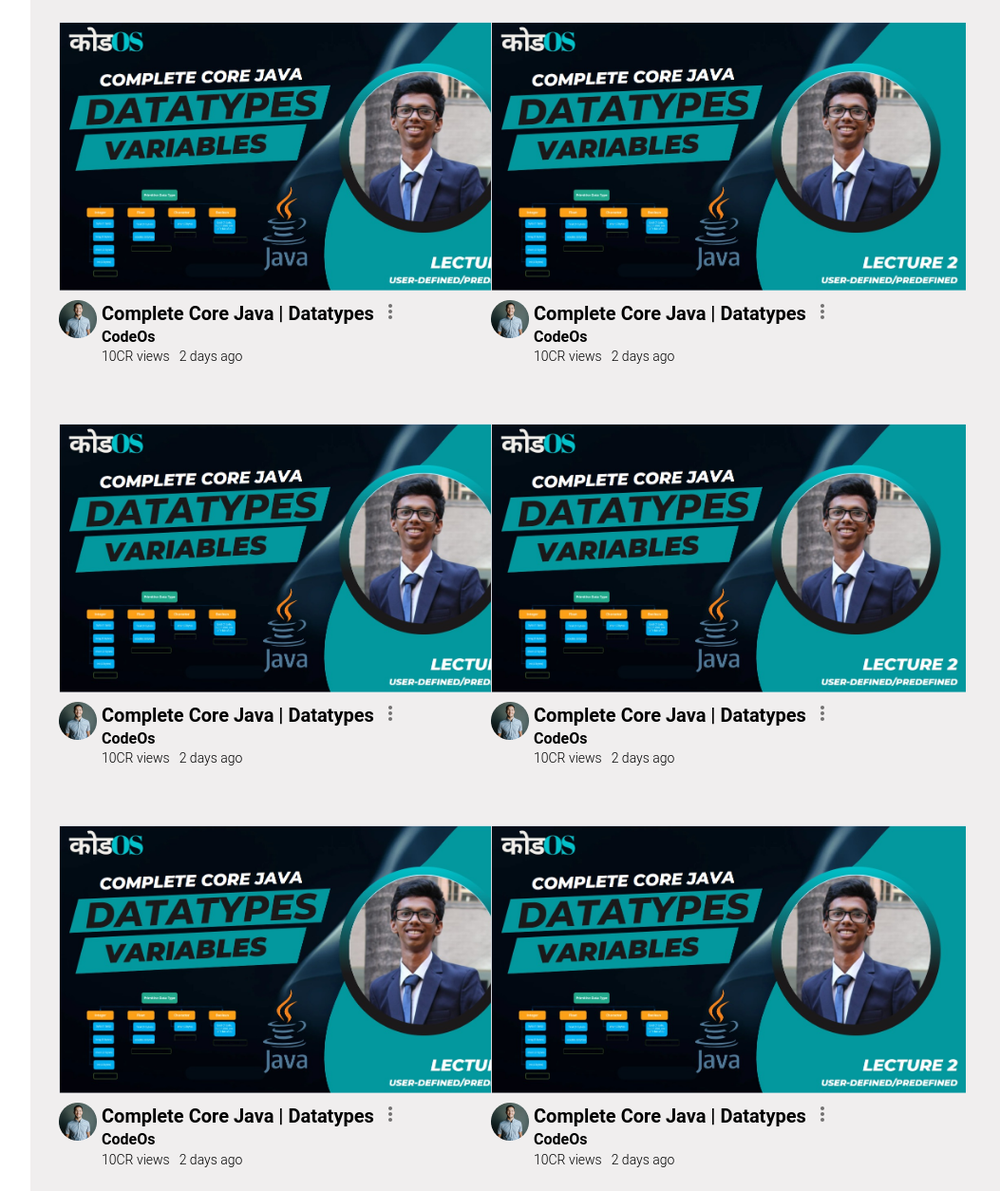
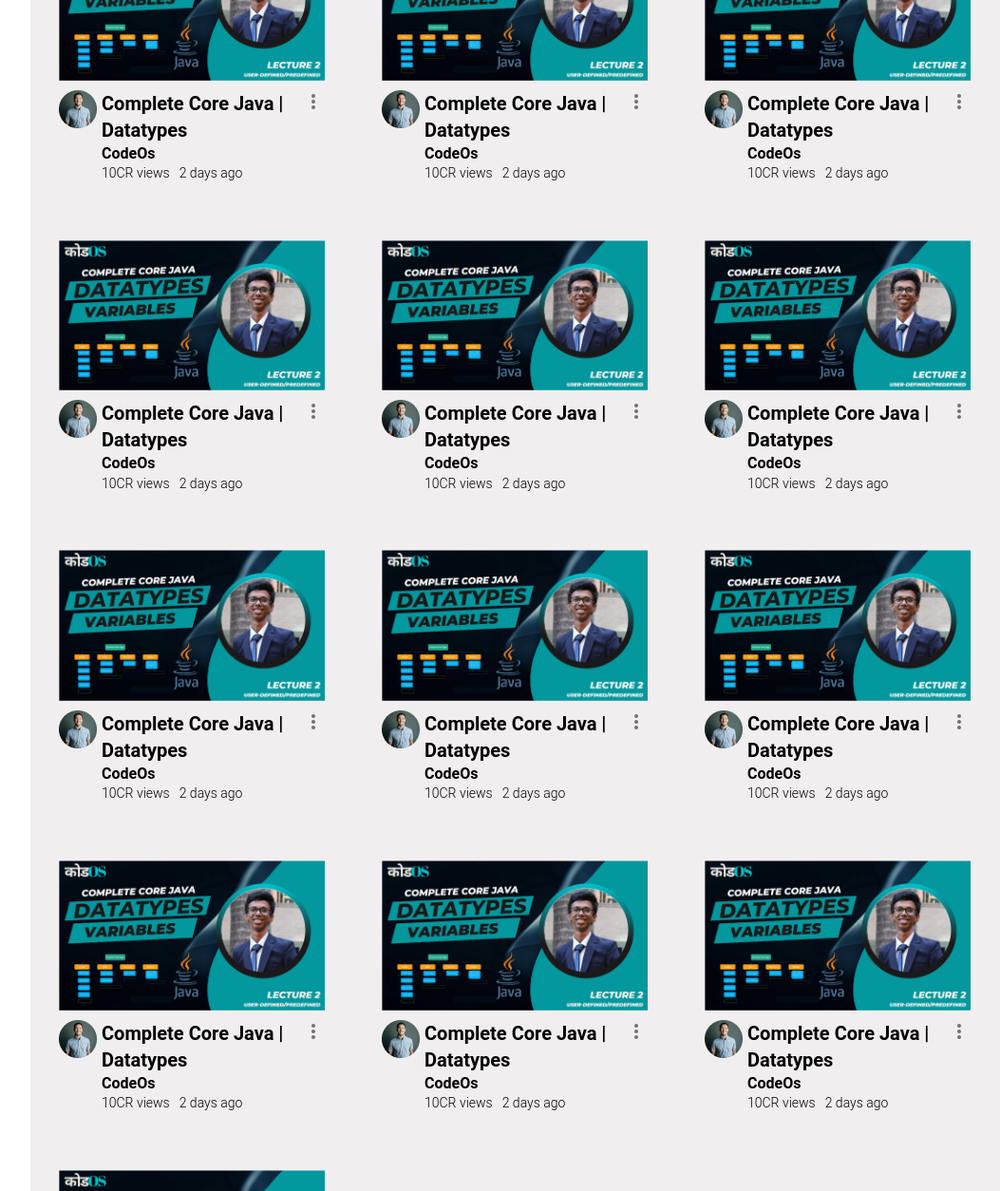
Before and after one commit to Tejas7553/Youtube-Clone, a plain HTML site: page index.html in a window 1280 px wide. Shown: the part 565-1819 px from the top of the page at 95% size, without its empty margins (48-1101 px from the left). Drawn offline with Linux system fonts and the light colour scheme.

Commit message:
second commit

```diff
--- a/index.html
+++ b/index.html
@@ -76,7 +76,7 @@
       <main>
         <div class="card-container">
           <div class="card">
-            <img src="images/thumbnail.jpeg" alt="Thumbnail" width="500">
+            <img src="images/thumbnail.jpeg" alt="Thumbnail" >
             <div class="avatar-content">
               <div class="avatar">
                 <img src="images/avatar.png" alt="Avatar">
@@ -99,7 +99,7 @@
         </div>
         <div class="card-container">
           <div class="card">
-            <img src="images/thumbnail.jpeg" alt="Thumbnail" width="500">
+            <img src="images/thumbnail.jpeg" alt="Thumbnail" >
             <div class="avatar-content">
               <div class="avatar">
                 <img src="images/avatar.png" alt="Avatar">
@@ -122,7 +122,7 @@
         </div>
         <div class="card-container">
           <div class="card">
-            <img src="images/thumbnail.jpeg" alt="Thumbnail" width="500">
+            <img src="images/thumbnail.jpeg" alt="Thumbnail" >
             <div class="avatar-content">
               <div class="avatar">
                 <img src="images/avatar.png" alt="Avatar">
@@ -145,7 +145,7 @@
         </div>
         <div class="card-container">
           <div class="card">
-            <img src="images/thumbnail.jpeg" alt="Thumbnail" width="500">
+            <img src="images/thumbnail.jpeg" alt="Thumbnail" >
             <div class="avatar-content">
               <div class="avatar">
                 <img src="images/avatar.png" alt="Avatar">
@@ -168,7 +168,7 @@
         </div>
         <div class="card-container">
           <div class="card">
-            <img src="images/thumbnail.jpeg" alt="Thumbnail" width="500">
+            <img src="images/thumbnail.jpeg" alt="Thumbnail" >
             <div class="avatar-content">
               <div class="avatar">
                 <img src="images/avatar.png" alt="Avatar">
@@ -191,7 +191,7 @@
         </div>
         <div class="card-container">
           <div class="card">
-            <img src="images/thumbnail.jpeg" alt="Thumbnail" width="500">
+            <img src="images/thumbnail.jpeg" alt="Thumbnail" >
             <div class="avatar-content">
               <div class="avatar">
                 <img src="images/avatar.png" alt="Avatar">
@@ -214,7 +214,7 @@
         </div>
         <div class="card-container">
           <div class="card">
-            <img src="images/thumbnail.jpeg" alt="Thumbnail" width="500">
+            <img src="images/thumbnail.jpeg" alt="Thumbnail" >
             <div class="avatar-content">
               <div class="avatar">
                 <img src="images/avatar.png" alt="Avatar">
@@ -237,7 +237,7 @@
         </div>
         <div class="card-container">
           <div class="card">
-            <img src="images/thumbnail.jpeg" alt="Thumbnail" width="500">
+            <img src="images/thumbnail.jpeg" alt="Thumbnail" >
             <div class="avatar-content">
               <div class="avatar">
                 <img src="images/avatar.png" alt="Avatar">
@@ -260,7 +260,7 @@
         </div>
         <div class="card-container">
           <div class="card">
-            <img src="images/thumbnail.jpeg" alt="Thumbnail" width="500">
+            <img src="images/thumbnail.jpeg" alt="Thumbnail" >
             <div class="avatar-content">
               <div class="avatar">
                 <img src="images/avatar.png" alt="Avatar">
@@ -283,7 +283,7 @@
         </div>
         <div class="card-container">
           <div class="card">
-            <img src="images/thumbnail.jpeg" alt="Thumbnail" width="500">
+            <img src="images/thumbnail.jpeg" alt="Thumbnail" >
             <div class="avatar-content">
               <div class="avatar">
                 <img src="images/avatar.png" alt="Avatar">
@@ -306,7 +306,7 @@
         </div>
         <div class="card-container">
           <div class="card">
-            <img src="images/thumbnail.jpeg" alt="Thumbnail" width="500">
+            <img src="images/thumbnail.jpeg" alt="Thumbnail" >
             <div class="avatar-content">
               <div class="avatar">
                 <img src="images/avatar.png" alt="Avatar">
@@ -329,7 +329,7 @@
         </div>
         <div class="card-container">
           <div class="card">
-            <img src="images/thumbnail.jpeg" alt="Thumbnail" width="500">
+            <img src="images/thumbnail.jpeg" alt="Thumbnail" >
             <div class="avatar-content">
               <div class="avatar">
                 <img src="images/avatar.png" alt="Avatar">
@@ -352,7 +352,7 @@
         </div>
         <div class="card-container">
           <div class="card">
-            <img src="images/thumbnail.jpeg" alt="Thumbnail" width="500">
+            <img src="images/thumbnail.jpeg" alt="Thumbnail" >
             <div class="avatar-content">
               <div class="avatar">
                 <img src="images/avatar.png" alt="Avatar">
@@ -375,7 +375,7 @@
         </div>
         <div class="card-container">
           <div class="card">
-            <img src="images/thumbnail.jpeg" alt="Thumbnail" width="500">
+            <img src="images/thumbnail.jpeg" alt="Thumbnail" >
             <div class="avatar-content">
               <div class="avatar">
                 <img src="images/avatar.png" alt="Avatar">
@@ -398,7 +398,7 @@
         </div>
         <div class="card-container">
           <div class="card">
-            <img src="images/thumbnail.jpeg" alt="Thumbnail" width="500">
+            <img src="images/thumbnail.jpeg" alt="Thumbnail" >
             <div class="avatar-content">
               <div class="avatar">
                 <img src="images/avatar.png" alt="Avatar">
@@ -421,7 +421,7 @@
         </div>
         <div class="card-container">
           <div class="card">
-            <img src="images/thumbnail.jpeg" alt="Thumbnail" width="500">
+            <img src="images/thumbnail.jpeg" alt="Thumbnail" >
             <div class="avatar-content">
               <div class="avatar">
                 <img src="images/avatar.png" alt="Avatar">
--- a/style.css
+++ b/style.css
@@ -142,7 +142,7 @@
     padding: 20px;
     display: flex;
     flex-direction: column;
-    max-width: 435px;
+    max-width: 320px;
   }
 
   .avatar-content {
```
